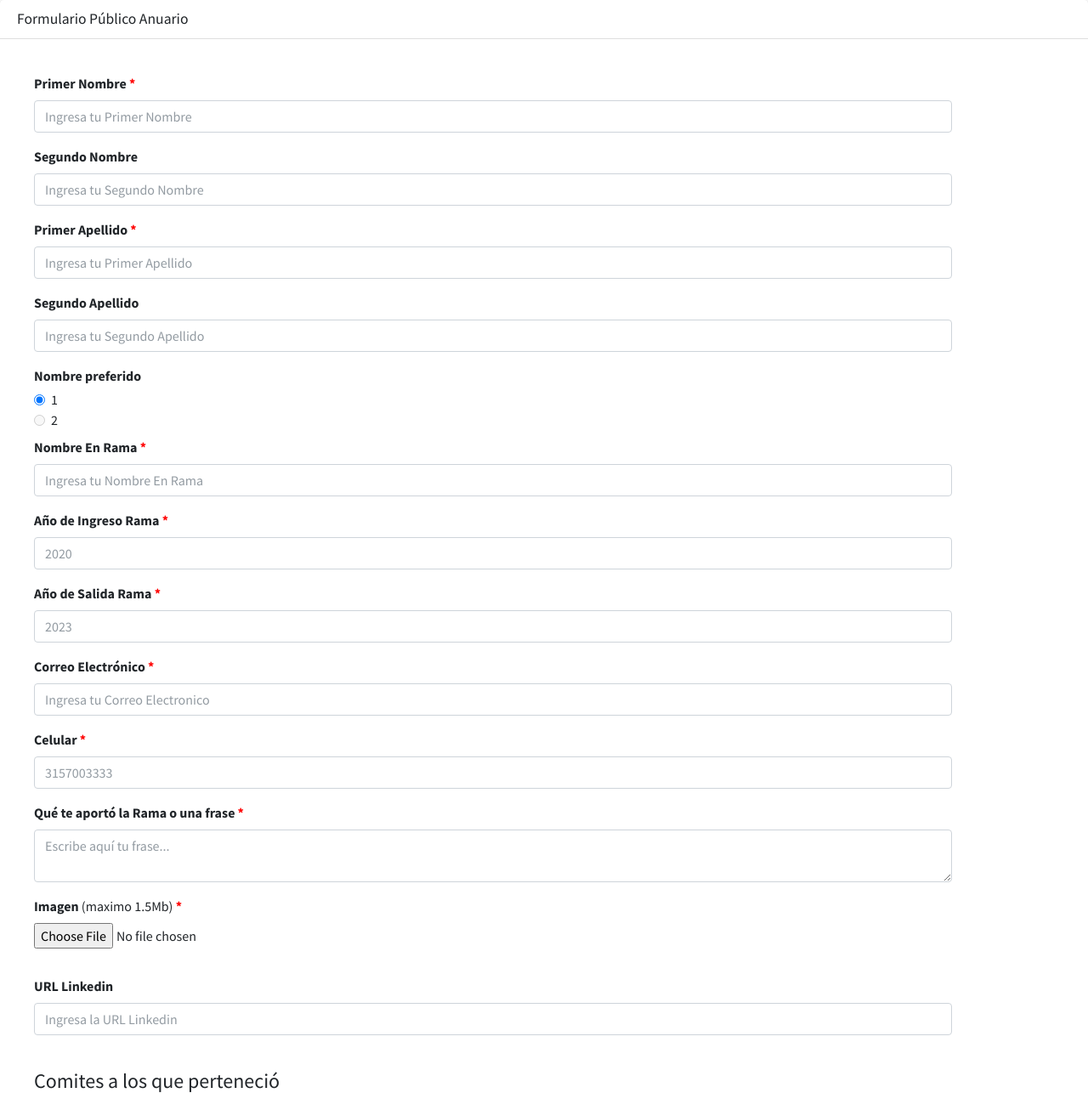
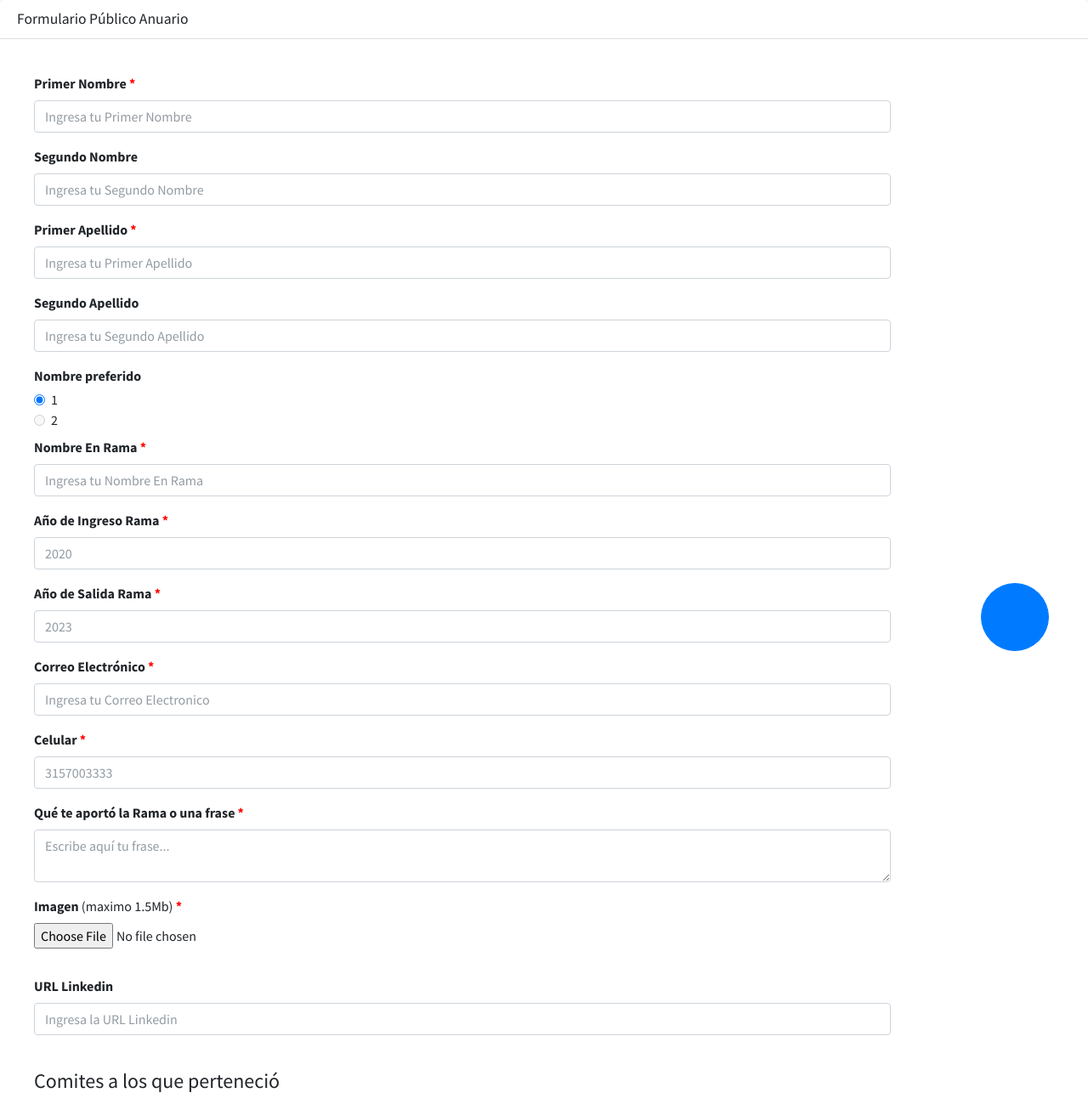
Before and after one commit to JorgeAVargasC/anuario, a PHP site: page /views/formulario-publico.php in a window 1280 px wide. Shown: the top 1286 px of the page at 85% size. Run offline with PHP 8.4, Linux system fonts and the light colour scheme; data comes from the database, SQL or seed files in the repository; some libraries are stand-ins or nearby versions.

Commit message:
Co-authored-by: JorgeAVargasC <JorgeAVargasC@users.noreply.github.com> Co-authored-by: jfredyromero <jfredyromero@users.noreply.github.com>

```diff
--- a/admin/css/admin.css
+++ b/admin/css/admin.css
@@ -49,7 +49,7 @@
   justify-content: space-around;
 }
 
-#cropped-image-container > div > label{
+#cropped-image-container > div > label {
   display: flex;
   align-items: center;
   justify-content: center;
@@ -95,7 +95,7 @@
   flex-direction: column-reverse;
 
   height: fit-content;
-  width: 90%;
+  width: 84%;
 }
 
 .form-check {
@@ -113,3 +113,64 @@ textarea:required + label::after {
   content: " *";
   color: red;
 }
+
+.btn-previsualizar-hover {
+  position: fixed;
+
+  display: flex;
+  align-items: center;
+  justify-content: center;
+
+  bottom: 0;
+  right: 0;
+
+  height: 6rem;
+  width: 6rem;
+  border-radius: 50%;
+
+  margin-bottom: 2%;
+  margin-right: 3%;
+}
+
+.btn-previsualizar {
+  position: relative;
+  display: flex;
+  justify-content: center;
+  align-items: center;
+  height: 5rem;
+  width: 5rem;
+
+  border-radius: 50%;
+
+  transition: all 1s;
+}
+
+.btn-previsualizar lord-icon {
+  width: auto;
+  height: 5rem;
+  transition: all 1s;
+}
+
+.btn-previsualizar .texto {
+  display: none;
+}
+
+.btn-previsualizar .texto h1 {
+  font-size: 1.1rem;
+  transition: all 1s;
+}
+
+.btn-previsualizar-hover:hover > .btn-previsualizar {
+  height: 3rem;
+  width: 7rem;
+
+  border-radius: 1rem;
+}
+
+.btn-previsualizar-hover:hover > .btn-previsualizar lord-icon {
+  display: none;
+}
+
+.btn-previsualizar-hover:hover > .btn-previsualizar .texto {
+  display: block;
+}
--- a/views/formulario-publico.php
+++ b/views/formulario-publico.php
@@ -26,6 +26,16 @@ $array_cargos = $conn->query($sql);
           <input type="hidden" name="registro" value="nuevo">
           <button type="submit" class="btn btn-primary">Añadir</button>
         </div>
+    <div class="btn-previsualizar-hover">
+      <button class="btn-previsualizar btn btn-primary">
+        <script src="https://cdn.lordicon.com/libs/frhvbuzj/lord-icon-2.0.2.js"></script>
+        <lord-icon src="https://cdn.lordicon.com/tyounuzx.json" trigger="loop" colors="primary:#FFFFFF,secondary:#FFFFFF" stroke="100"></lord-icon>
+        <div class="texto"><h1>Previsualizar</h1></div>
+      </button>
+    </div>
+
+
+
 
       </form>
     </div>
```
